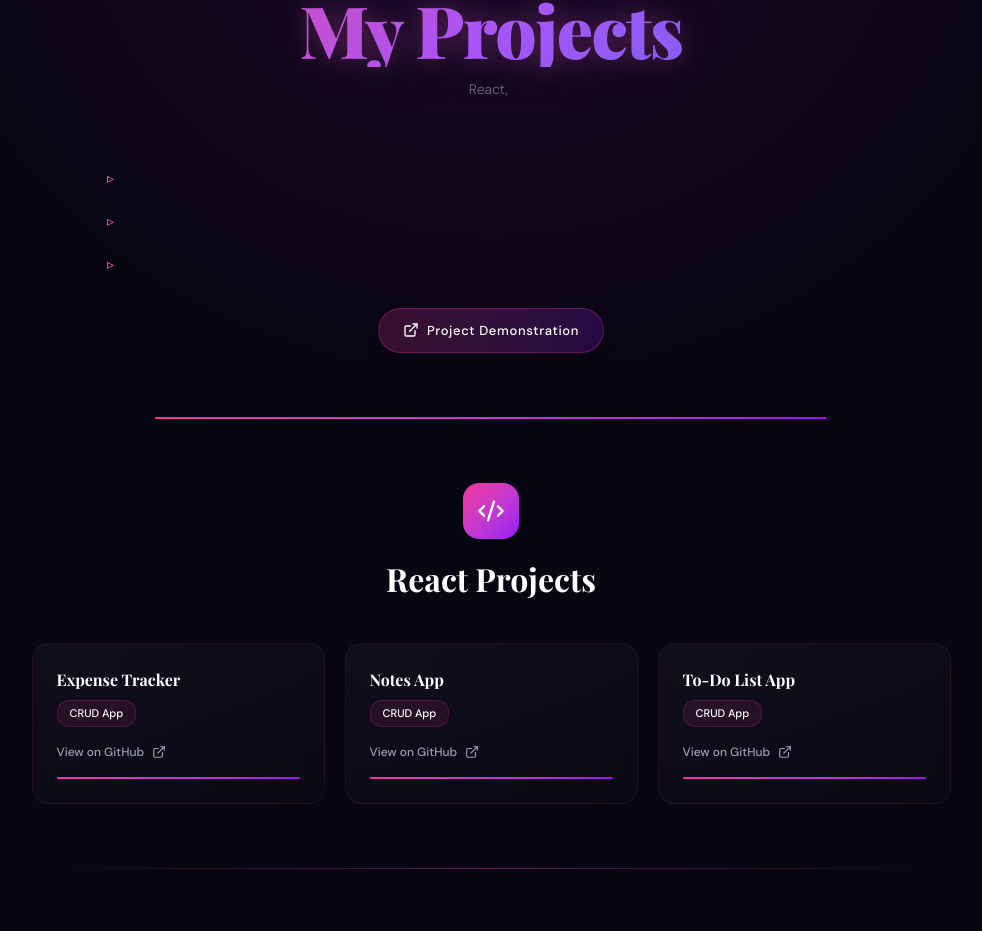
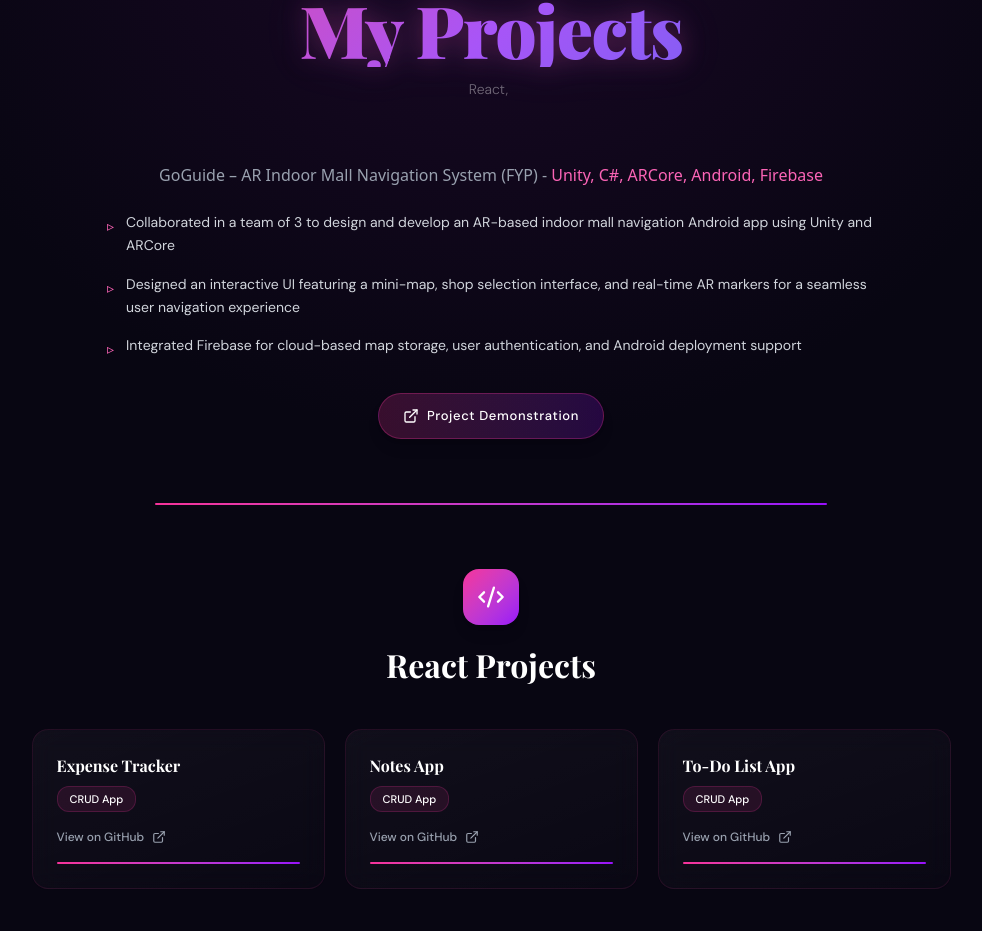
Before and after one commit to Talha-Bin-Zubair2125/my-portfolio, a React (Vite) app: page / in a window 1280 px wide. Shown: the part 3516-4447 px from the top of the page, without its empty margins (149-1131 px from the left). Built offline with nearby package versions, Linux system fonts and the light colour scheme.

Commit message:
Initial commit

```diff
--- a/src/Pages/Projects.jsx
+++ b/src/Pages/Projects.jsx
@@ -169,6 +169,9 @@ function Projects() {
         </div>
 
         {/* Final Year Project */}
+        <p className="text-center text-gray-400 mb-6">
+          {finalYearProject.name} - <span className="text-pink-400">{finalYearProject.desc}</span>
+        </p>
         <ul className="space-y-4 max-w-3xl mx-auto">
           {finalYearProject.achievements.map((a, idx) => (
             <li
@@ -180,7 +183,7 @@ function Projects() {
               }}
             >
               <span className="text-pink-400 mt-1 flex-shrink-0">▹</span>
-              <span>{a.name}</span>
+              <span>{a}</span>
             </li>
           ))}
         </ul>
```
